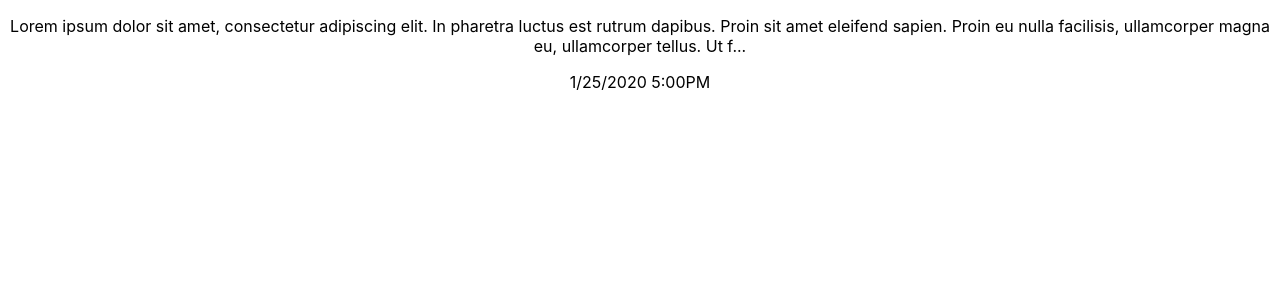
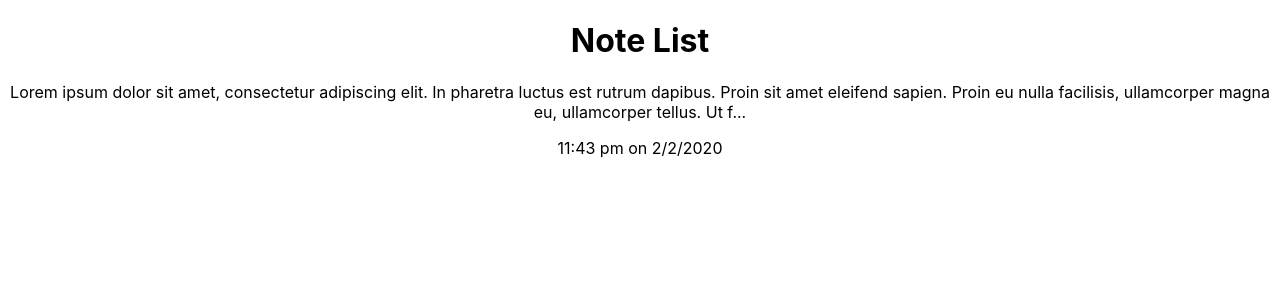
Before and after one commit to TrueAegis/react-note-app, a React (Create React App) app: page / in a window 1280 px wide. Shown: the top 300 px of the page. Built offline with nearby package versions, Linux system fonts and the light colour scheme.

Commit message:
Adds better date & time

```diff
--- a/package.json
+++ b/package.json
@@ -6,6 +6,7 @@
     "@testing-library/jest-dom": "^4.2.4",
     "@testing-library/react": "^9.4.0",
     "@testing-library/user-event": "^7.2.1",
+    "dayjs": "^1.8.20",
     "react": "^16.12.0",
     "react-dom": "^16.12.0",
     "react-scripts": "3.3.0"
--- a/src/components/NoteListItem.js
+++ b/src/components/NoteListItem.js
@@ -1,16 +1,17 @@
 /* eslint-disable react/no-typos */
 import React from "react";
 import PropTypes from "prop-types";
+import dayjs from "dayjs";
 
 export default function NoteListPage(props) {
-    const { id, text, dateTimeText, onClick } = props;
+    const { id, text, createdAt, onClick } = props;
     const truncate = (text) => text.length > 200 ? `${text.substring(0, 200)}...` : text;
 
     return (
         //jsx
         <div className="listItem" onClick = {() => onClick(id)}>
                 <p>{truncate(text)}</p>
-                <p>{dateTimeText}</p>
+                <p>{dayjs(createdAt).format("h:m a on M/D/YYYY")}</p>
 
         </div>
     );
@@ -19,6 +20,6 @@ export default function NoteListPage(props) {
 NoteListPage.PropTypes={
     id : PropTypes.string.isRequired,
     text : PropTypes.string.isRequired,
-    dateTimeText : PropTypes.string.isRequired,
+    createdAt : PropTypes.string.isRequired,
     onClick : PropTypes.func
 }
--- a/src/components/NoteListPage.js
+++ b/src/components/NoteListPage.js
@@ -12,6 +12,8 @@ export default function NoteListPage() {
 
     return (
         //JSX
+        <div className = "page">
+            <h1>Note List</h1>
             <div className="list">
                 <NoteListItem
                     id="123"
@@ -21,6 +23,7 @@ export default function NoteListPage() {
                     onClick={handleListItemClick}
                 />
             </div>
+        </div>
     );
 
 }
```
Also changed, not shown: 1 other file (tests, documents, lock files or other folders). Lines whose indentation alone changed are shown as unchanged.
